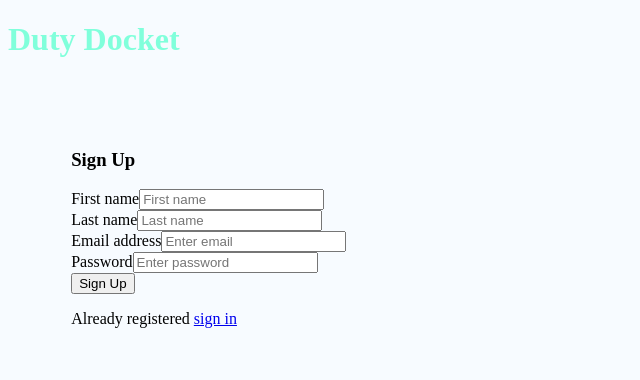
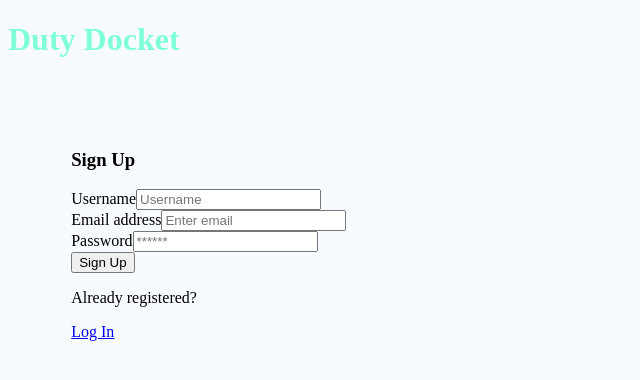
Before and after one commit to coreygettig7/duty-docket, a React (Create React App) app in the folder client/: page /signup in a window 1280 px wide. Shown: the top 380 px of the page, without its empty margins (0-640 px from the left). Built offline with nearby package versions, Linux system fonts and the light colour scheme.

Commit message:
create login and signup form functionality

```diff
--- a/client/src/App.js
+++ b/client/src/App.js
@@ -2,7 +2,7 @@ import './App.css';
 import {Helmet} from 'react-helmet';
 import Welcome from './pages/Welcome';
 import Dashboard from './pages/Dashboard';
-import Delegation from './pages/Delegation';
+//import Delegation from './pages/Delegation';
 import Signup from './pages/Signup';
 import NoMatch from './pages/NoMatch';
 
@@ -35,7 +35,7 @@ function App() {
               <Route path="/" element={<Welcome />} />
               <Route path="/signup" element={<Signup />} />
               <Route path="/dashboard" element={<Dashboard />} />
-              <Route path="/delgation" element={<Delegation />} />
+              {/*<Route path="/delgation" element={<Delegation />} />*/}
               <Route path="*" eelement={<NoMatch />} />
             </Routes>
           </main>
--- a/client/src/components/DailyDuties/index.js
+++ b/client/src/components/DailyDuties/index.js
@@ -1,18 +1,16 @@
 import React from 'react';
 import 'cirrus-ui';
 import { useQuery } from '@apollo/client';
-import { QUERY_DUTIES, QUERY_DUTY } from '../../utils/queries';
+import { QUERY_DUTIES, QUERY_ME_DUTIES } from '../../utils/queries';
+import Auth from '../../utils/auth';
 import DutiesList from '../DutiesList';
 
 function DailyDuties() {
-  const {loading, data } = useQuery(QUERY_DUTIES);
-  const duties = data?.duties || [];
-  //console.log(duties);
- // console.log(dutyDoer)
-
+  const { loading, data: userData } = useQuery(QUERY_ME_DUTIES);
+  const loggedIn = Auth.loggedIn();
 
   return(
-  <section id="daily-duties-wrapper">
+  <section id="daily-duties-wrapper" className={`${loggedIn && userData}`}>
     <div className="card bg-white p-1">
       <h3>Daily Duties</h3>
       <div className="daily-inner-content">
@@ -28,7 +26,7 @@ function DailyDuties() {
           {loading ? (
             <div>Loading...</div>
           ) : (
-            <DutiesList duties={duties} />
+            <DutiesList duties={userData.me.duties} />
           )}
         </table>
       </div>
--- a/client/src/components/Login/index.js
+++ b/client/src/components/Login/index.js
@@ -1,15 +1,51 @@
-import React from 'react';
+import React , { useState } from 'react';
 import 'cirrus-ui';
 import { FontAwesomeIcon } from '@fortawesome/react-fontawesome';
 import { faEnvelope, faLock } from '@fortawesome/free-solid-svg-icons';
+import { Link } from 'react-router-dom';
+
+import { useMutation } from '@apollo/client';
+import { LOGIN_USER } from '../../utils/mutations';
+
 
 const envelopeIcon = <FontAwesomeIcon icon={faEnvelope} />
 const lockIcon = <FontAwesomeIcon icon={faLock} />
 
-function Login() {
+const Login = (props) => {
+  const [formState, setFormState] = useState({ email: '', password: ''});
+
+  const [login, { error }] = useMutation(LOGIN_USER);
+
+  const handleChange = (event) => {
+    const { name, value } = event.target;
+
+    setFormState({
+      ...formState,
+      [name]: value
+    })
+  }
+
+  // submit form handler
+  const handleFormSubmit = async (event) => {
+    event.preventDefault();
+    try {
+      const { data } = await login({
+        variables: { ...formState }
+      });
+      console.log(data)
+    } catch (e) {
+      console.error(e)
+    }
+
+    setFormState({
+      email: '',
+      password: ''
+    })
+  }
+
   return (
-    <section id="login-form" className='form-wrapper card u-flex u-justify-center'>
-      <form className='card_container form-card p-4'>
+    <section id="login-form" className='form-wrapper card u-flex u-justify-center u-flex-column'>
+      <form className='card_container form-card p-4' onSubmit={handleFormSubmit}>
         <h3 className='dark-text'>Sign In</h3>
         <div className='input-control pb-2'>
           <label>Email address</label>
@@ -17,6 +53,10 @@ function Login() {
             type='email'
             className='form-control input-contains-icon'
             placeholder='Enter email'
+            name='email'
+            id='email'
+            value={formState.email}
+            onChange={handleChange}
           />
             <span class="icon fa fa-wrapper">{envelopeIcon}</span>
         </div>
@@ -25,7 +65,11 @@ function Login() {
           <input
             type='password'
             className='input-control input-contains-icon'
-            placeholder='password'
+            placeholder='*****'
+            name='password'
+            id='password'
+            value={formState.password}
+            onChange={handleChange}
           />
             <span class="icon fa fa-wrapper">{lockIcon}</span>
         </div>
@@ -37,6 +81,10 @@ function Login() {
           </button>
         </div>
       </form>
+      {error && <div><p className="error">Login failed</p></div>}
+      <div id="sign-up-link" className="m-3">
+        <span>Don't have an account? <Link to="/signup">Sign up!</Link></span>
+      </div>
     </section>
   )
 }
--- a/client/src/pages/Dashboard.js
+++ b/client/src/pages/Dashboard.js
@@ -1,8 +1,6 @@
 import React from 'react';
 import Header from '../components/Header';
 import 'cirrus-ui';
-
-
 
 const Dashboard = () => {
   return (
--- a/client/src/pages/Signup.js
+++ b/client/src/pages/Signup.js
@@ -1,31 +1,68 @@
-import React, { Component } from 'react'
-export default class SignUp extends Component {
-  render () {
+import React, { useState } from 'react'
+import { Link } from 'react-router-dom';
+import { useMutation } from '@apollo/client';
+import { ADD_USER } from '../utils/mutations';
+
+
+const Signup = () =>  {
+  const [formState, setFormState] = useState({ username: '', email: '', password: '' });
+  // create a closure hook that creates the mutation and returns it
+  const [addUser, { error }] = useMutation(ADD_USER);
+
+  // update state based on form input changes
+  const handleChange = (event) => {
+    const { name, value } = event.target;
+
+    setFormState({
+      ...formState,
+      [name]: value,
+    });
+  };
+
+  // submit form
+  const handleFormSubmit = async (event) => {
+    event.preventDefault();
+    // try/catch to handle errors
+    try {
+      // execute addUser mutation and pass in variable data from form
+      const { data } = await addUser({
+        variables: { ...formState}
+      });
+      console.log(data);
+      //Auth.login(data.addUser.token);
+    } catch (e) {
+      console.error(e);
+    }
+  };
+
+
   return (
-      <form>
+    <form onSubmit={handleFormSubmit}>
       <h3>Sign Up</h3>
       <div className='entry-field'>
-          <label>First name</label>
+        <label>Username</label>
         <input
           type='text'
           className='form-control'
-            placeholder='First name'
+          placeholder='Username'
+          name="username"
+          id="username"
+          value={formState.username}
+          onChange={handleChange}
         />
       </div>
-        <div className='entry-field'>
-          <label>Last name</label>
-          <input
-            type='text'
-            className='form-control'
-            placeholder='Last name'
-          />
-        </div>
+
       <div className='entry-field'>
         <label>Email address</label>
         <input
           type='email'
           className='form-control'
           placeholder='Enter email'
+          name="email"
+          id="email"
+          value={formState.email}
+          onChange={handleChange}
+
         />
       </div>
       <div className='entry-field'>
@@ -33,7 +70,11 @@ export default class SignUp extends Component {
         <input
           type='password'
           className='form-control'
-            placeholder='Enter password'
+          placeholder='******'
+          name="password"
+          id="password"
+          value={formState.password}
+          onChange={handleChange}
         />
       </div>
       <div className='d-grid'>
@@ -42,9 +83,12 @@ export default class SignUp extends Component {
         </button>
       </div>
       <p className='have-account text-right'>
-          Already registered <a href='/login'>sign in</a>
+        Already registered?
       </p>
+      <Link to="/">Log In</Link>
+      {error && <div><p className="error">Sign up failed</p></div>}
     </form>
   )
 }
-}
+
+export default Signup;
--- /dev/null
+++ b/client/src/utils/mutations.js
@@ -0,0 +1,27 @@
+import { gql } from '@apollo/client';
+
+// query to login
+export const LOGIN_USER = gql`
+  mutation login($email: String!, $password: String!) {
+    login(email: $email, password: $password) {
+      token
+      user {
+        _id
+        username
+      }
+    }
+  }
+`;
+
+// query to create an account
+export const ADD_USER = gql`
+  mutation addUser($username: String!, $password: String!, $email: String!) {
+    addUser(username: $username, password: $password, email: $email) {
+      user {
+        username
+        email
+      }
+
+    }
+  }
+`;
--- a/client/src/utils/queries.js
+++ b/client/src/utils/queries.js
@@ -1,4 +1,5 @@
 import { gql } from '@apollo/client';
+
 
 
 export const QUERY_DUTIES  = gql`
@@ -19,20 +20,21 @@ query queryAllDuties ($username: String) {
 }
 `;
 
-export const QUERY_DUTY = gql`
-  query duty($id: ID!) {
-    duty(_id: $id) {
+export const QUERY_ME_DUTIES = gql`
+  {
+    me {
+      duties {
         _id
-      username
         dutyText
-      dutyDeposit
         createdAt
         dueDate
         dutyDistinction
+        dutyDeposit
         dutyDoer {
           _id
           name
         }
       }
     }
+  }
 `
```
Also changed, not shown: client/src/pages/SingleDuty.js (added, +34 -0 lines), client/src/utils/auth.js (added), 1 other file (tests, documents, lock files or other folders). Lines whose indentation alone changed are shown as unchanged.
